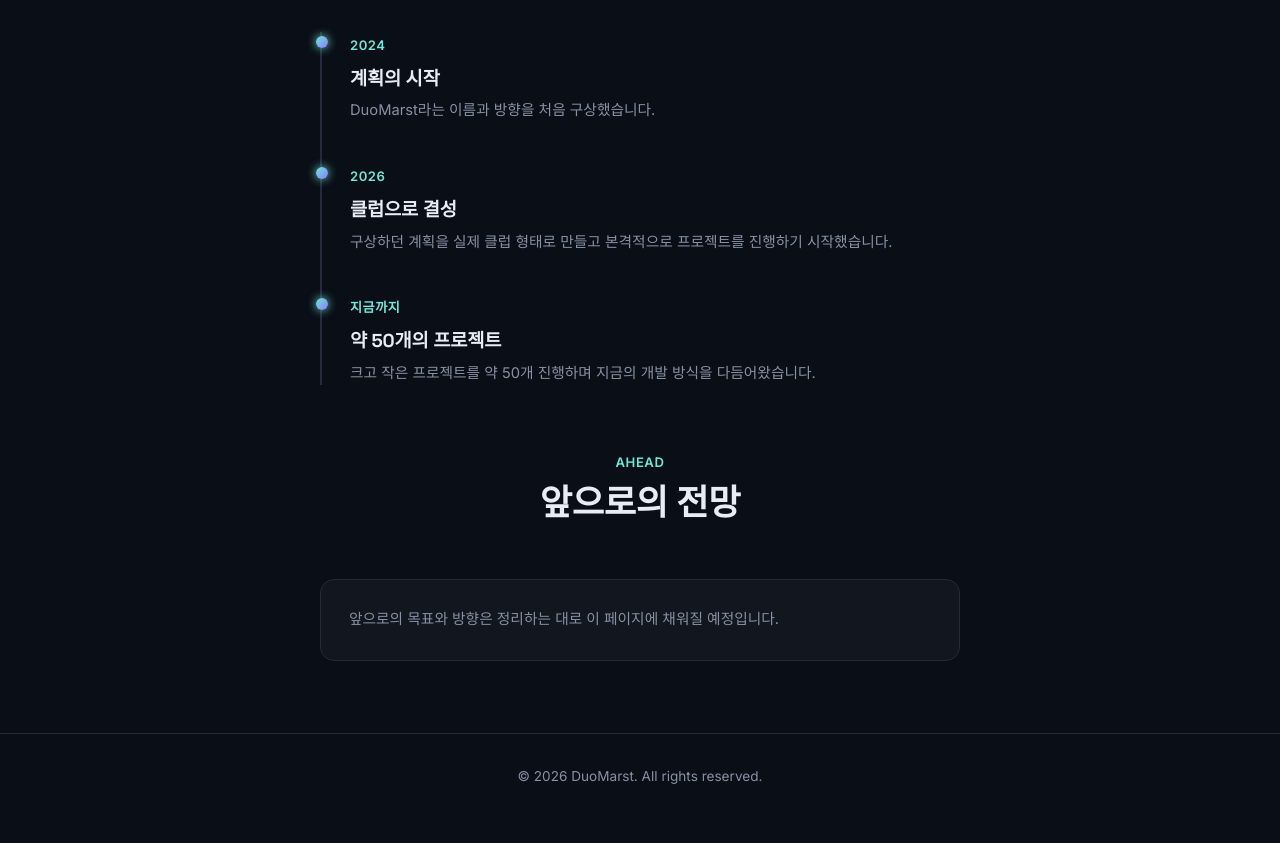
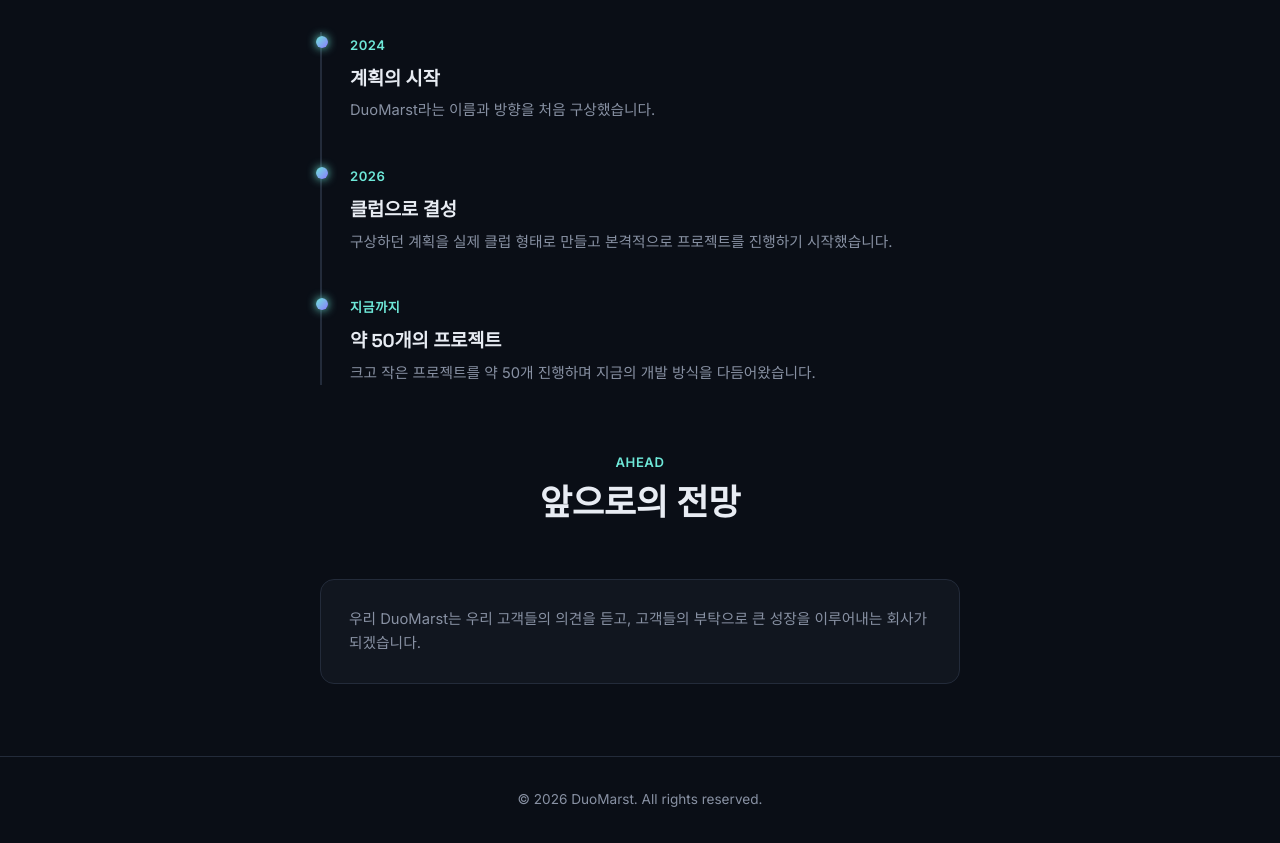
Before and after one commit to Marst-com/duomarst-project, a plain HTML site: page frontend/history.html in a window 1280 px wide. Shown: the part 233-1076 px from the top of the page. Before the commit the page ends 1052 px from the top, so only its background shows below. Drawn offline with Linux system fonts and the light colour scheme.

Commit message:
Update history.html

```diff
--- a/frontend/history.html
+++ b/frontend/history.html
@@ -62,7 +62,7 @@
     </div>
     <div class="card reveal" style="max-width:640px; margin:0 auto;">
       <!-- TODO: 직접 채워주세요 -->
-      <p>앞으로의 목표와 방향은 정리하는 대로 이 페이지에 채워질 예정입니다.</p>
+      <p>우리 DuoMarst는 우리 고객들의 의견을 듣고, 고객들의 부탁으로 큰 성장을 이루어내는 회사가 되겠습니다.</p>
     </div>
   </div>
 </section>
```
